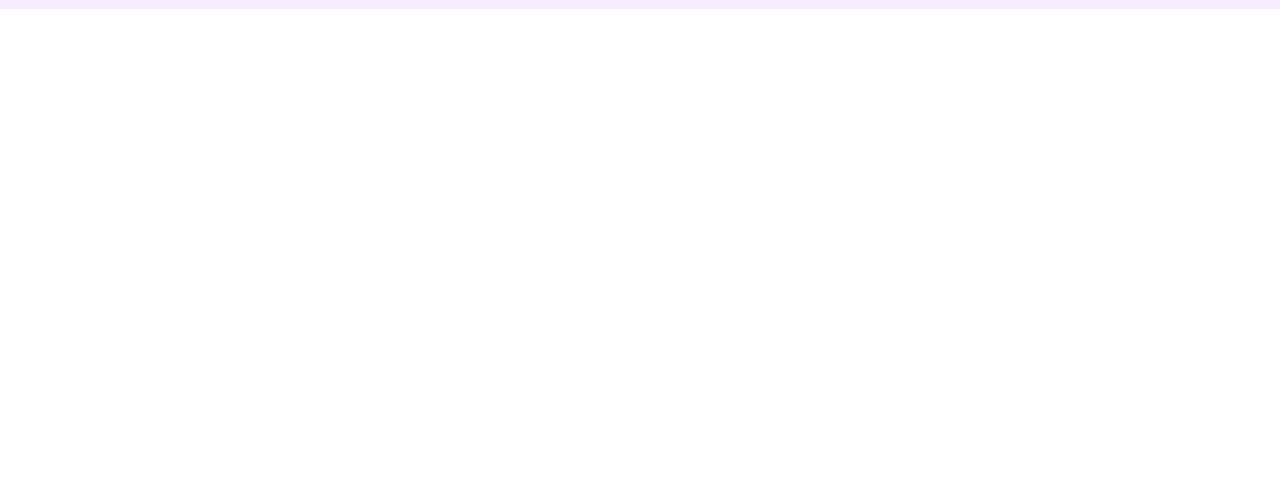
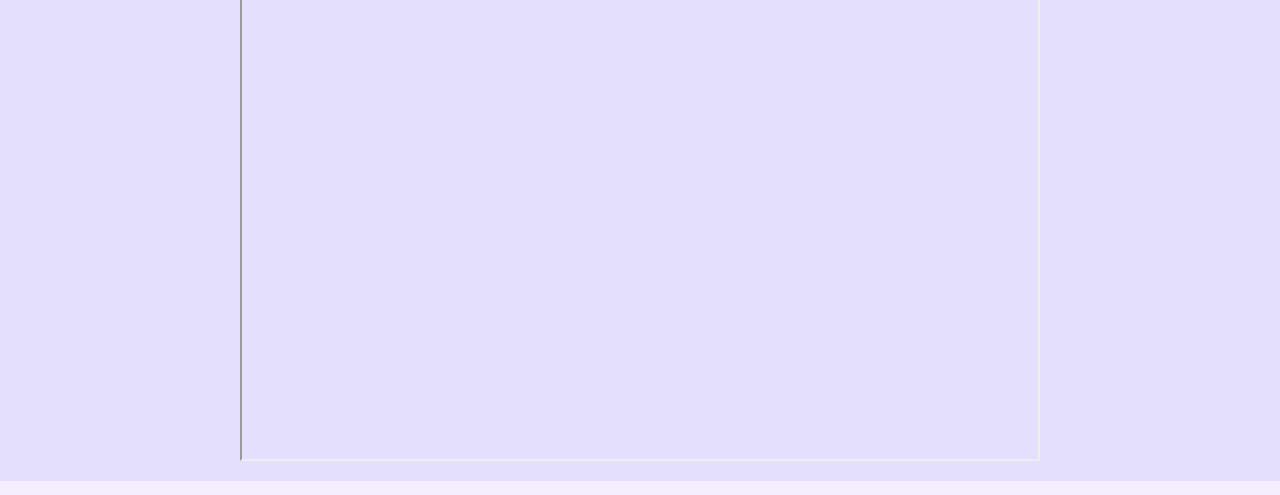
Before and after one commit to UjjwalDhoundiyal/College_Website, a plain HTML site: page syllabus.html in a window 1280 px wide. Shown: the part 559-1054 px from the top of the page. Before the commit the page ends 800 px from the top, so only its background shows below. Drawn offline with nearby package versions, Linux system fonts and the light colour scheme.

Commit message:
Update syllabus.html

```diff
--- a/syllabus.html
+++ b/syllabus.html
@@ -128,7 +128,11 @@
   </section>
 
 
+<div class="iframe-body">
 
+  <iframe src="pdf/holiday.pdf" width="800" height="500" id="pdf-object"> </iframe>
+
+</div>
 
 
   <!-- Footer -->
```
